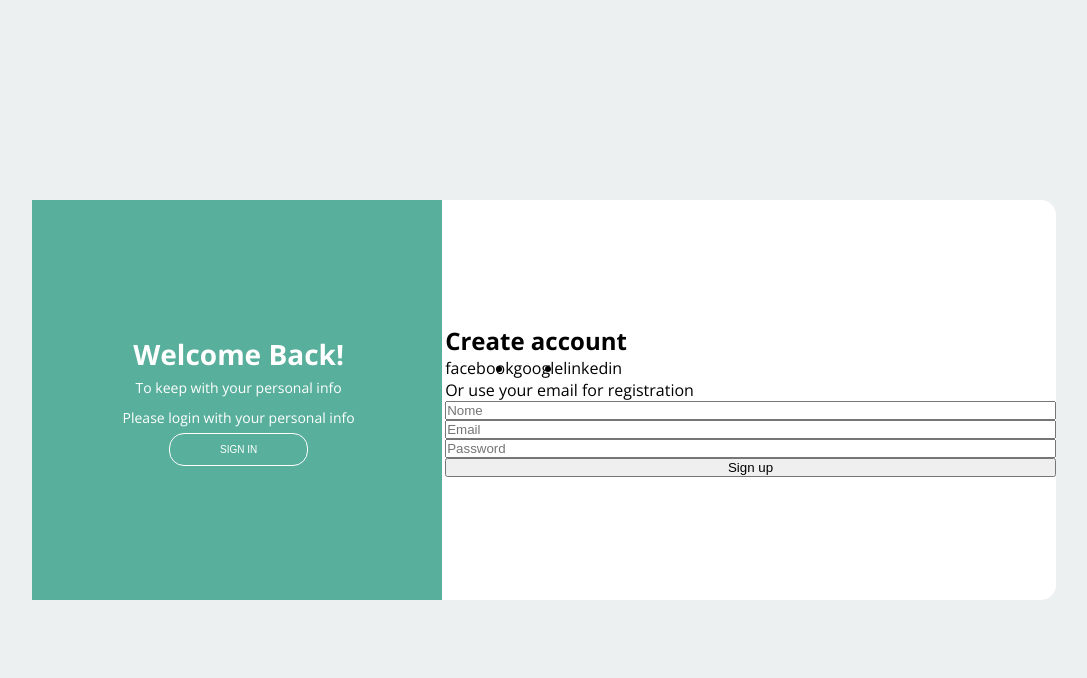
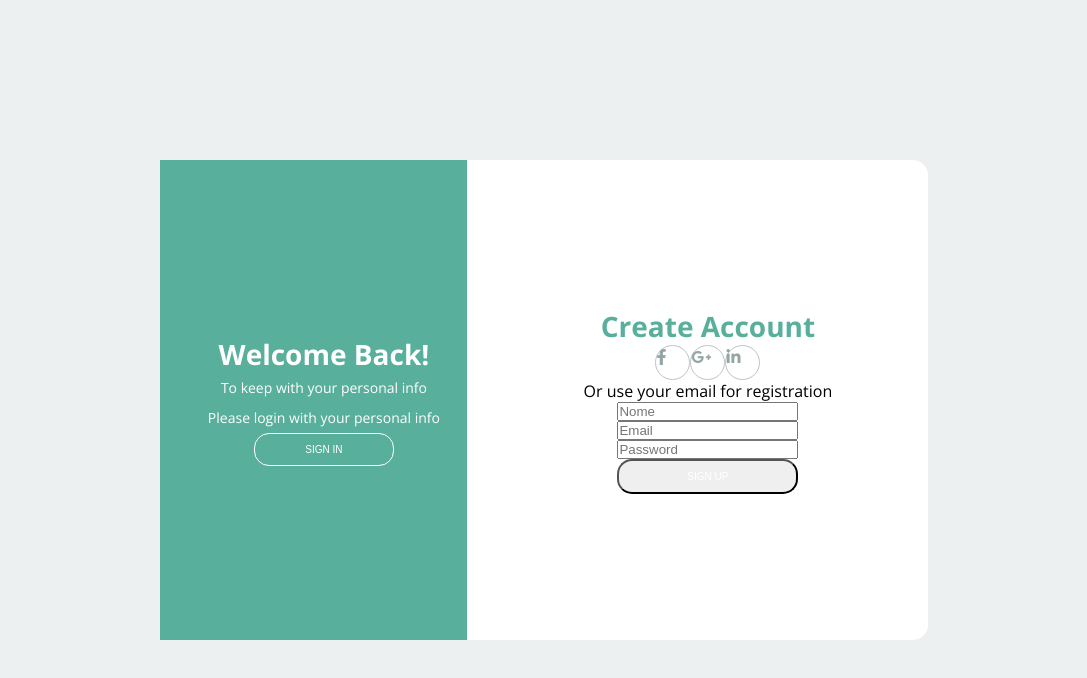
Before and after one commit to VanessaHenker/Projeto-html, a plain HTML site: page Meus projetos/Ex007/index.html in a window 1280 px wide. Shown: the whole page, without its empty margins (96-1183 px from the left). Drawn offline with nearby package versions, Linux system fonts and the light colour scheme.

Commit message:
Continuação do ex007

```diff
--- a/Meus projetos/Ex007/index.html
+++ b/Meus projetos/Ex007/index.html
@@ -5,6 +5,8 @@
   <meta name="viewport" content="width=device-width, initial-scale=1.0">
   <title>Login</title>
   <link rel="stylesheet" href="style.css">
+  <link rel="stylesheet" href="https://use.fontawesome.com/releases/v5.8.2/css/all.css"
+  integrity="sha384-oS3vJWv+0UjzBfQzYUhtDYW+Pj2yciDJxpsK1OYPAYjqT085Qq/1cq5FLXAZQ7Ay" crossorigin="anonymous">
 </head>
 
 <body>
@@ -15,15 +17,15 @@
         <h2 class="conteudo-titulo titulo-primario">Welcome Back!</h2>
         <p class="conteudo-subtitulo">To keep with your personal info</p>
         <p class="conteudo-subtitulo">Please login with your personal info</p>
-        <button class="conteudo-buttom botom-primario">Sign in</button>
+        <button class="conteudo-button button-primario">Sign in</button>
       </div>
       <div class="conteudo-coluna-secundario">
-        <h2 class="conteudo-titulo-principal">Create account</h2>
+        <h2 class="conteudo-titulo titulo-secundario">Create account</h2>
         <div class="midia-social">
           <ul class="lista-midia-social">
-            <li><a href="#"></a>facebook</li>
-            <li><a href="#"></a>google</li>
-            <li><a href="#"></a>linkedin</li>
+            <li class="item-midia-social"><a class="link-midia-social" href="#"><i class="fab fa-facebook-f"></i></a></li>
+            <li class="item-midia-social"><a class="link-midia-social" href="#"><i class="fab fa-google-plus-g"></i></a></li>
+            <li class="item-midia-social"><a class="link-midia-social" href="#"><i class="fab fa-linkedin-in"></i></a></li>
           </ul>
         </div>
         <p class="conteudo-principal-subtitulo">Or use your email for registration</p>
@@ -31,7 +33,7 @@
           <input type="text" placeholder="Nome">
           <input type="email" placeholder="Email">
           <input type="password" placeholder="Password">
-          <button class="conteudo-principal-buttom">Sign up</button>
+          <button class="conteudo-button button-secundario">Sign up</button>
         </form>
       </div>
     </div>
--- a/Meus projetos/Ex007/style.css
+++ b/Meus projetos/Ex007/style.css
@@ -21,8 +21,8 @@ body {
 .content{
   background-color: white;
   border-radius: 15px;
-  width: 80%;
-  height: 50%;
+  width: 60%;
+  height: 60%;
   display: flex;
   justify-content: space-between;
   align-items: center;
@@ -52,6 +52,10 @@ body {
   color: #ffffff;
 }
 
+.titulo-secundario{
+  color: #58af9b;
+}
+
 .conteudo-subtitulo{
   font-size: 14px;
   font-weight: 300;
@@ -59,7 +63,7 @@ body {
   color: #ffffff;
 }
 
-.conteudo-buttom{
+.conteudo-button{
   border-radius: 15px;
   text-transform: uppercase;
   font-size: 10px;
@@ -68,13 +72,13 @@ body {
   cursor: pointer;
 }
 
-.botom-primario{
+.button-primario{
   background-color: transparent;
   border: 1px solid #fff;
   transition: background-color .5s;
 }
 
-.botom-primario:hover{
+.button-primario:hover{
   background-color: #ffffff;
   color: #58af9b;;
 }
@@ -87,10 +91,25 @@ body {
 
 .conteudo-coluna-secundario{
   flex: 2 0 auto;
+  display: flex;
+  flex-direction: column;
+  align-items: center;
 }
 
 .lista-midia-social{
   display: flex;
+  list-style-type: none;
+}
+
+.item-midia-social{
+  border: 1px solid  #bdc3c7;
+  border-radius: 50%;
+  width: 35px;
+  height: 35px;
+}
+
+.item-midia-social a{
+  color: #95a5a6;
 }
 
 .conteudo-princial-form{
```
